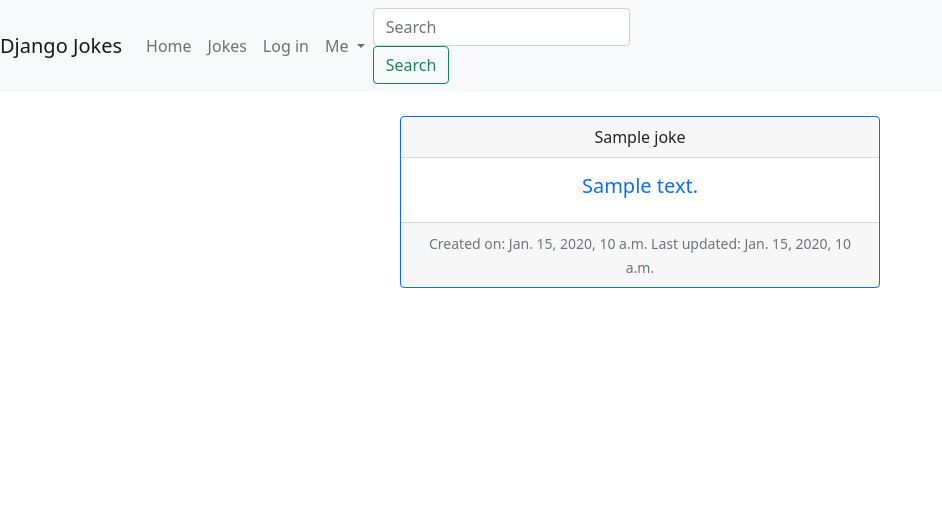
After one commit to Kelz998/djangojokes.com, a Django app: page /jokes/joke/1/ in a window 1280 px wide. The commit adds this page. Shown: the top 528 px of the page, without its empty margins (0-942 px from the left). Run offline with Django 4.2, Linux system fonts and the light colour scheme; tables that the repository leaves empty hold one stand-in row (values such as "Sample post"); some libraries are stand-ins or nearby versions.

Commit message:
Project Update 7

```diff
--- a/jokes/models.py
+++ b/jokes/models.py
@@ -1,4 +1,6 @@
 from django.db import models
+
+from django.urls import reverse
 
 # Create your models here.
 class Joke(models.Model):
@@ -7,5 +9,8 @@ class Joke(models.Model):
     created = models.DateTimeField(auto_now_add=True)
     updated = models.DateTimeField(auto_now=True)
 
+    def get_absolute_url(self):
+        return reverse('jokes:detail', args=[str(self.pk)])
+
     def __str__(self):
         return self.question
--- a/jokes/urls.py
+++ b/jokes/urls.py
@@ -1,8 +1,9 @@
 from django.urls import path
 
-from .views import JokeListView
+from .views import JokeDetailView, JokeListView
 
 app_name = 'jokes'
 urlpatterns = [
+    path('joke/<int:pk>/', JokeDetailView.as_view(), name='detail'),
     path('', JokeListView.as_view(), name='list'),
 ]
--- a/jokes/views.py
+++ b/jokes/views.py
@@ -1,7 +1,10 @@
-from django.views.generic import ListView
+from django.views.generic import DetailView, ListView
 
 from .models import Joke
 
 # Create your views here.
+class JokeDetailView(DetailView):
+    model = Joke
+
 class JokeListView(ListView):
     model = Joke
--- /dev/null
+++ b/templates/jokes/joke_detail.html
@@ -0,0 +1,18 @@
+{% extends "_base.html" %}
+
+{% block title %}Joke{% endblock %}
+{% block main %}
+  <div class="card border-primary m-auto mb-3 text-center"
+    style="max-width: 30rem">
+    <div class="card-header">{{ joke.question }}</div>
+    <div class="card-body text-primary">
+      <h5 class="card-title">{{ joke.answer }}</h5>
+    </div>
+    <div class="card-footer">
+      <small class="text-muted">
+        Created on: {{ joke.created }}
+        Last updated: {{ joke.updated }}
+      </small>
+    </div>
+  </div>
+{% endblock %}
--- a/templates/jokes/joke_list.html
+++ b/templates/jokes/joke_list.html
@@ -5,7 +5,8 @@
   <h2>Jokes</h2>
   <ul class="list-group list-group-flush mb-3">
     {% for joke in joke_list %}
-      <li class="list-group-item">{{ joke.question }}</li>
+      <li class="list-group-item">
+          <a href="{{ joke.get_absolute_url }}">{{ joke.question }}</a></li>
     {% endfor %}
   </ul>
 {% endblock %}
```
